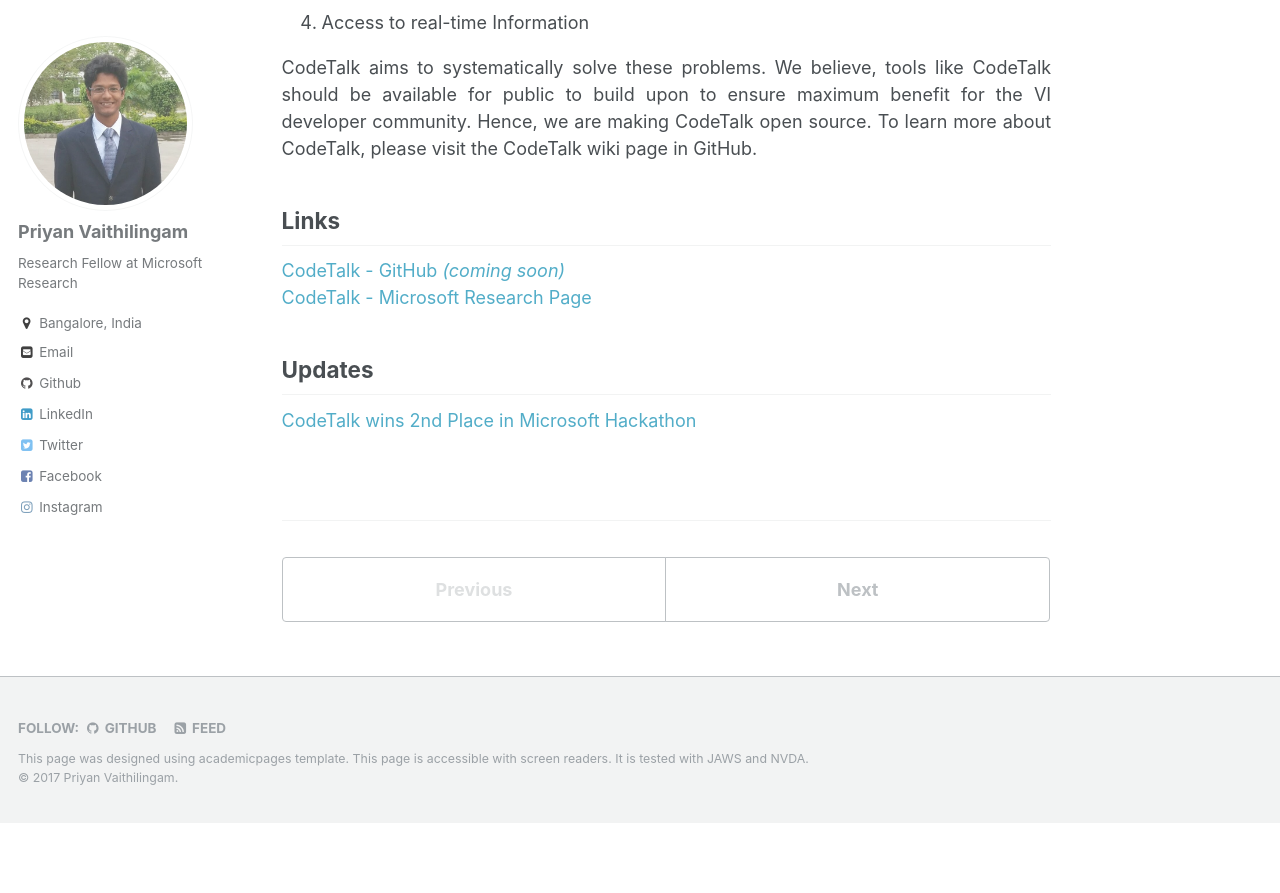
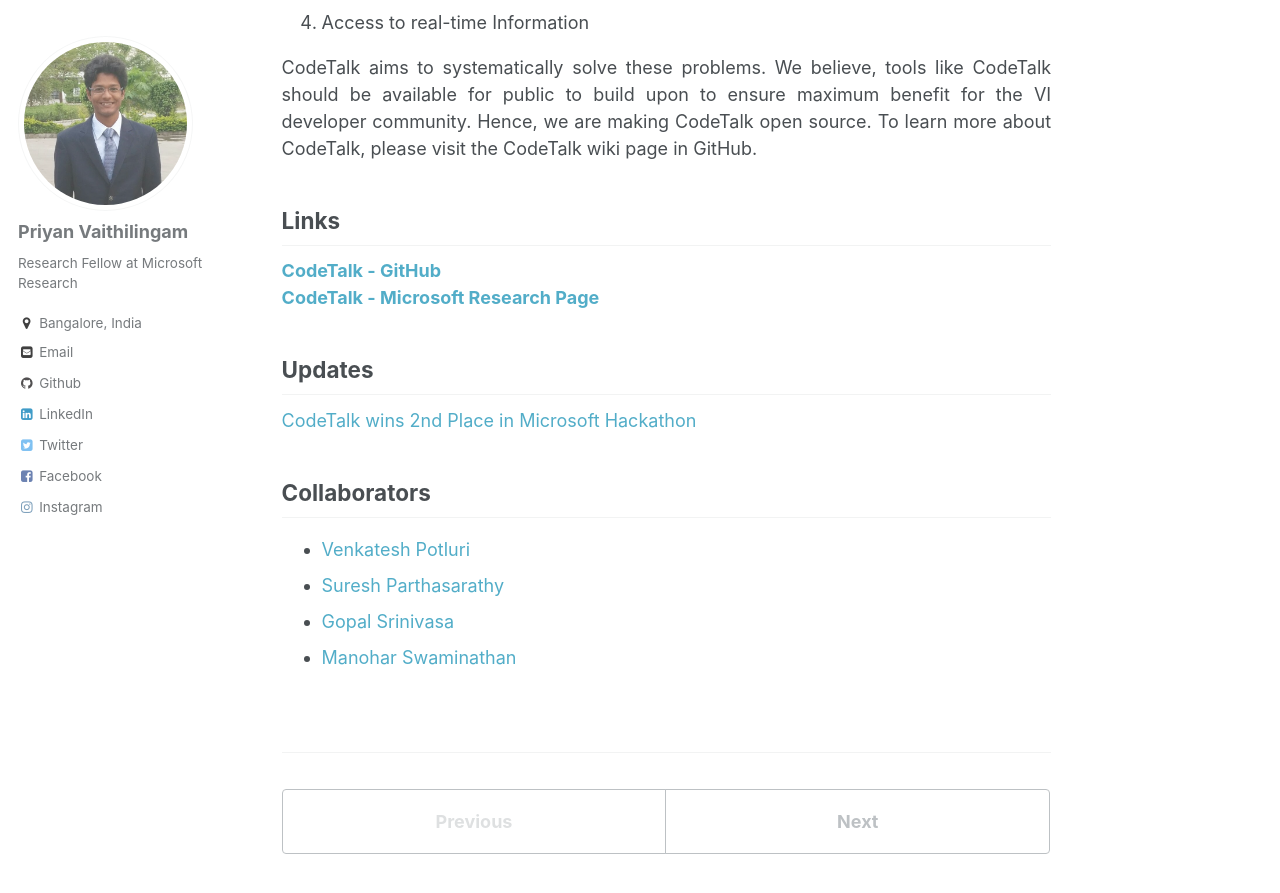
Before and after one commit to priyanmuthu/priyanmuthu.github.io, a Jekyll site: the page built from _projects/2017-10-01-CodeTalk.md, in a window 1280 px wide and 900 px high, scrolled down 469 px. Shown: the top 893 px of the window. Built offline with Jekyll 4.4.1, drawn with Linux system fonts in a browser that asks for light colours; before the commit the page ends 1292 px from its top, so only the background shows below that.

```diff
--- a/_projects/2017-10-01-CodeTalk.md
+++ b/_projects/2017-10-01-CodeTalk.md
@@ -24,9 +24,16 @@ CodeTalk aims to systematically solve these problems. We believe, tools like Cod
 
 Links
 ---
-[CodeTalk - GitHub *(coming soon)*](https://github.com/Microsoft/CodeTalk)
-[CodeTalk - Microsoft Research Page](https://www.microsoft.com/en-us/research/project/codetalk/)
+[**CodeTalk - GitHub**](https://github.com/Microsoft/CodeTalk)
+[**CodeTalk - Microsoft Research Page**](https://www.microsoft.com/en-us/research/project/codetalk/)
 
 Updates
 ---
 [CodeTalk wins 2nd Place in Microsoft Hackathon](https://priyan.info/posts/CodeTalkWins)
+
+Collaborators
+---
+* [Venkatesh Potluri](venkateshpotluri.me)
+* [Suresh Parthasarathy](https://www.microsoft.com/en-us/research/people/supartha/)
+* [Gopal Srinivasa](https://www.microsoft.com/en-us/research/people/gopalsr/)
+* [Manohar Swaminathan](https://www.microsoft.com/en-us/research/people/swmanohmicrosoft-com/)
```
